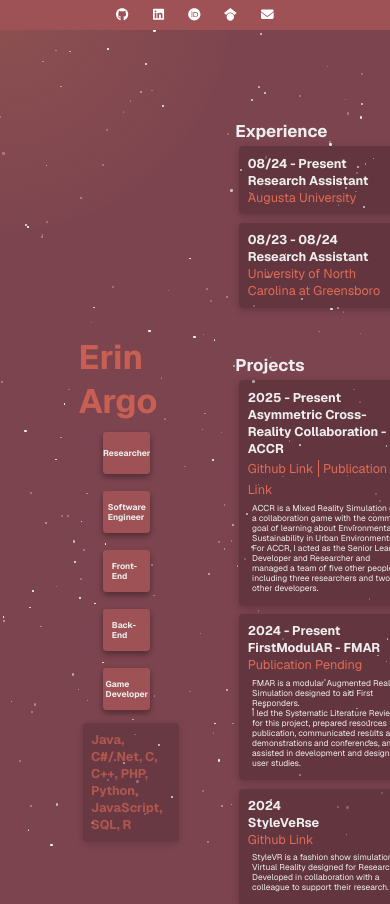
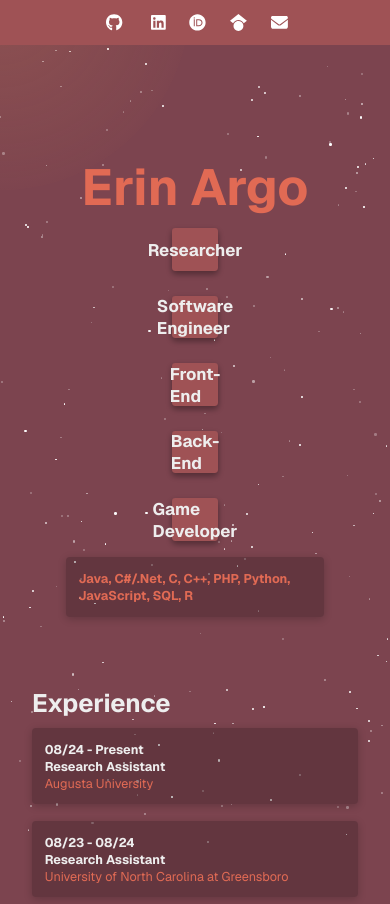
Before and after one commit to erinargo/portfolio, a Next.js app: page / in a window 390 px wide. Shown: the top 904 px of the page. Built offline with nearby package versions, Linux system fonts and the light colour scheme.

Commit message:
mobile adjustments

```diff
--- a/src/app/page.module.css
+++ b/src/app/page.module.css
@@ -443,38 +443,126 @@ a.secondary {
   }
 }
 
+/* Mobile View Adjustments */
 @media (max-width: 600px) {
+  /* General page adjustments */
   .page {
     padding: 32px;
-    padding-bottom: 80px;
+    padding-bottom: 80px; /* Space for footer */
+    min-height: auto;
   }
 
-  .main {
+  /* Header and Footer */
+  .header, .footer {
+    flex-wrap: wrap;
+    justify-content: center;
     align-items: center;
+    padding: 10px;
   }
 
-  .main ol {
-    text-align: center;
+  .header a, .footer a {
+    font-size: 1.2vh; /* Adjust icon size */
+    margin: 0.5vh;
   }
 
+  .header svg {
+    font-size: 2vh; /* Adjust icon size */
+  }
+
+  /* Main Content Adjustments */
+  .main {
+    flex-direction: column;
+    gap: 20px; /* Reduce gap between sections */
+    padding: 0; /* Remove default padding */
+    align-items: center; /* Center align content */
+  }
+
+  .floatLeft, .floatRight {
+    width: 100%;
+    flex-direction: row;
+    justify-content: center;
+    align-items: center;
+    gap: 4vh;
+  }
+
+  /* Logo and Status */
+  .logoName {
+    font-size: 6vh; /* Increase font size for readability */
+    padding: 4vh;
+  }
+
+  .logoName div:nth-of-type(1) {
+    opacity: 1; /* Remove opacity for clarity */
+  }
+
+  .logoStatus {
+    display: flex;
+    flex-direction: column;
+    gap: 1vh;
+    font-size: 2vh; /* Adjust text size for better readability */
+  }
+
+  .skills {
+    width: 100%; /* Ensure skills section takes full width */
+    padding: 0;
+  }
+
+  .skills h1 {
+    font-size: 3vh; /* Adjust title size */
+  }
+
+  .skill {
+    margin: 1vh 0;
+    padding: 1.5vh;
+    width: 90%;
+  }
+
+  .skillhead b {
+    font-size: 1.8vh; /* Adjust font size for clarity */
+  }
+
+  /* Adjust images for mobile */
+  .floatLeft img, .floatRight img {
+    width: 50vw;
+    height: auto;
+    margin-bottom: 1vh; /* Ensure images don't crowd the layout */
+  }
+
+  /* Call to Action buttons adjustments */
   .ctas {
     flex-direction: column;
+    gap: 16px;
+    align-items: center;
   }
 
   .ctas a {
     font-size: 14px;
+    padding: 0 16px;
     height: 40px;
-    padding: 0 16px;
+    width: 100%;
+    min-width: 180px;
   }
 
-  a.secondary {
-    min-width: auto;
+  .skillbody {
+    font-size: 1.2vh; /* Adjust body text size */
   }
 
-  .footer, .header {
-    flex-wrap: wrap;
-    align-items: center;
-    justify-content: center;
+  .skillhead a, .skillhead b, .skillhead span a {
+    font-size: 1.5vh; /* Adjust link text size */
+  }
+
+  /* Spotlight */
+  .spotlight {
+    height: 45vh;
+    width: 45vh;
+    left: 50%;
+    top: 50%;
+    transform: translate(-50%, -50%);
+  }
+
+  /* Reduce gap between skill items on mobile */
+  .skills * {
+    width: 100%;
   }
 }
 
```
